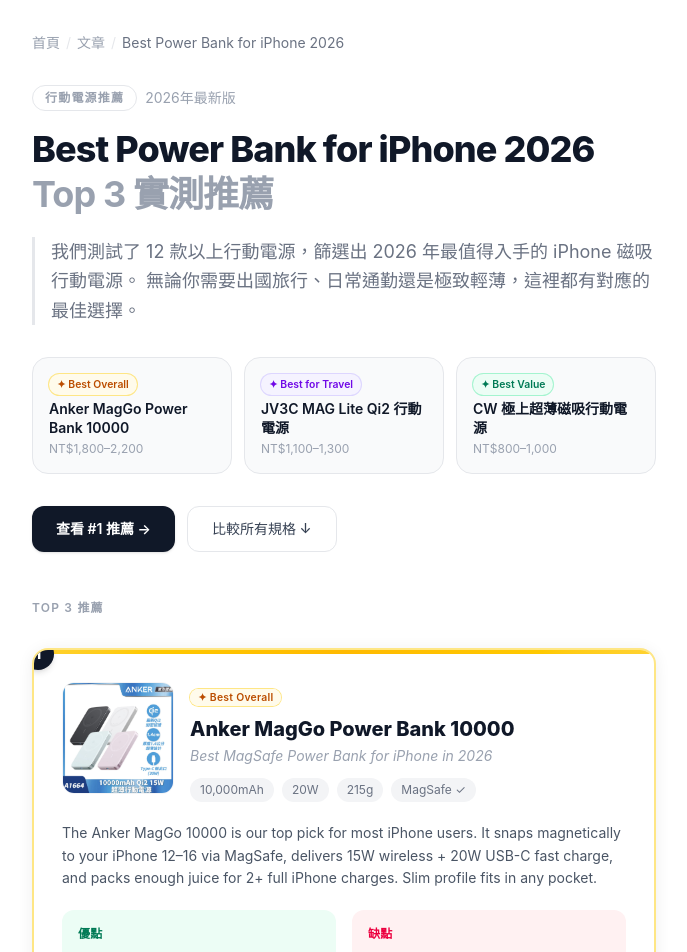
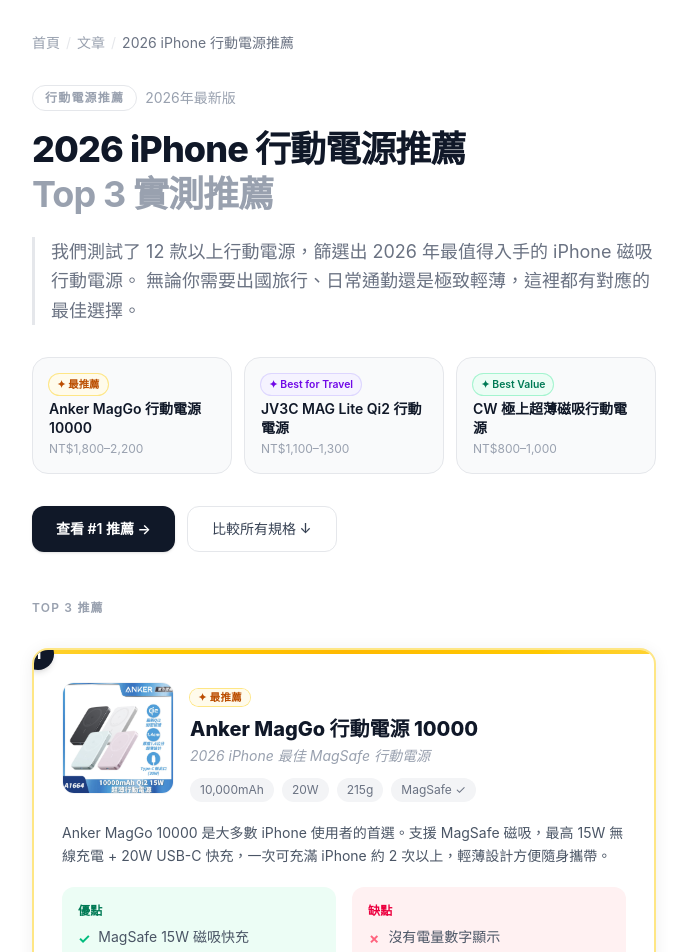
Before and after one commit to winnie67672002/AffiliateWeb, a Next.js app: page /best-power-bank-iphone-2026 in a window 1280 px wide. Shown: the part 80-1032 px from the top of the page, without its empty margins (296-983 px from the left). Built offline with nearby package versions, Linux system fonts and the light colour scheme.

Commit message:
#hotfix 文章內容改繁體中文

```diff
--- a/app/best-power-bank-iphone-2026/page.tsx
+++ b/app/best-power-bank-iphone-2026/page.tsx
@@ -3,13 +3,19 @@
 import Link from 'next/link'
 
 export const metadata: Metadata = {
-  title: 'Best Power Bank for iPhone 2026 — Top 3 Picks Tested',
+  title: 'iPhone 行動電源推薦 2026 — Top 3 實測精選',
   description:
-    'Looking for the best power bank for iPhone in 2026? We tested 12+ options. Here are the top 3 MagSafe-compatible picks for travel, daily carry, and fast charging.',
-  keywords: ['best power bank for iphone 2026', 'magsafe power bank', 'iphone portable charger', 'best portable charger iphone'],
-  openGraph: {
-    title: 'Best Power Bank for iPhone 2026 — Top 3 Picks Tested',
-    description: 'Top 3 MagSafe-compatible power banks for iPhone, tested and ranked.',
+     '正在找 iPhone 行動電源推薦？我們實測 12 款以上 MagSafe 行動電源，整理出 2026 年最值得買的 3 款：出國、日常、輕薄一次搞定。',
+   keywords: [
+    'iPhone行動電源推薦2026',
+    'MagSafe行動電源',
+    '無線充電行動電源',
+    'iPhone快充',
+    '行動電源推薦'
+  ],
+   openGraph: {
+    title: 'iPhone 行動電源推薦 2026 — Top 3 實測精選',
+    description: '2026 最值得買的 iPhone MagSafe 行動電源 Top 3 推薦',
     type: 'article',
   },
 }
@@ -19,14 +25,20 @@
 const PRODUCTS = [
   {
     rank: 1,
-    badge: '✦ Best Overall',
+    badge: '✦ 最推薦',
     badgeColor: 'bg-amber-50 text-amber-700 ring-1 ring-amber-200',
-    name: 'Anker MagGo Power Bank 10000',
-    tagline: 'Best MagSafe Power Bank for iPhone in 2026',
+    name: 'Anker MagGo 行動電源 10000',
+    tagline: '2026 iPhone 最佳 MagSafe 行動電源',
     description:
-      'The Anker MagGo 10000 is our top pick for most iPhone users. It snaps magnetically to your iPhone 12–16 via MagSafe, delivers 15W wireless + 20W USB-C fast charge, and packs enough juice for 2+ full iPhone charges. Slim profile fits in any pocket.',
-    pros: ['MagSafe 15W wireless', '20W USB-C PD', '10,000mAh — 2+ iPhone charges', 'Slim & lightweight (215g)', 'Pass-through charging'],
-    cons: ['No display', 'Wireless charging only on MagSafe side'],
+      'Anker MagGo 10000 是大多數 iPhone 使用者的首選。支援 MagSafe 磁吸，最高 15W 無線充電 + 20W USB-C 快充，一次可充滿 iPhone 約 2 次以上，輕薄設計方便隨身攜帶。',
+    pros: [
+      'MagSafe 15W 磁吸快充',
+      'USB-C PD 20W 快充',
+      '10000mAh 可充 2 次以上 iPhone',
+      '輕薄設計（215g）',
+      '支援邊充邊用'
+    ],
+       cons: ['沒有電量數字顯示', '無線充電僅支援磁吸區'],
     capacity: '10,000mAh',
     weight: '215g',
     maxOutput: '20W',
@@ -92,28 +104,24 @@
 
 const FAQS = [
   {
-    q: 'How many mAh do I need for an iPhone?',
-    a: 'For iPhone 15/16 (3,274–4,685mAh battery), a 5,000mAh power bank gives roughly 1 full charge. 10,000mAh gives 2+ charges. For travel or multi-day trips, we recommend at least 10,000mAh.',
-  },
-  {
-    q: 'Can I bring a power bank on a plane?',
-    a: 'Yes, but only in carry-on luggage — never checked bags. Most airlines allow power banks up to 100Wh (roughly 27,000mAh at 3.7V). The JV3C MAG Lite in our list is CCC-certified and compliant with airline regulations.',
-  },
-  {
-    q: 'Is MagSafe worth it for power banks?',
-    a: 'Yes, if you use iPhone 12 or later. MagSafe power banks snap on magnetically so you can keep using your phone while charging — no cable needed. Qi2 standard also guarantees 15W wireless charging, which is significantly faster than standard Qi.',
-  },
-  {
-    q: 'What is the fastest charging power bank for iPhone?',
-    a: 'For wired charging, look for USB-C Power Delivery (PD) 20W or higher. The Anker MagGo 10000 supports both 15W MagSafe wireless and 20W USB-C PD — making it the fastest dual-mode option in our list.',
-  },
-  {
-    q: 'Can I charge multiple devices at once?',
-    a: 'It depends on the model. The Anker MagGo 10000 and LaPO 8-in-1 support simultaneous charging via MagSafe + USB-C. For most users, one device at a time is sufficient, but if you travel with multiple devices, look for at least 2 output ports.',
+    q: 'iPhone 需要幾 mAh 的行動電源？',
+    a: 'iPhone 電池約 3000–4500mAh，5000mAh 可充滿 1 次，10000mAh 約可充 2 次以上，出國建議至少 10000mAh。',
   },
   {
     q: '行動電源可以帶上飛機嗎？',
-    a: '可以，但只能放隨身行李，不能託運。一般航空公司允許 100Wh（約 27,000mAh）以下的行動電源登機。JV3C MAG Lite 通過 CCC 認證，是符合規範的選擇。',
+    a: '可以，但必須隨身攜帶，不能托運。一般限制在 100Wh（約 27000mAh）以下。',
+  },
+  {
+    q: 'MagSafe 行動電源值得買嗎？',
+    a: '如果你是 iPhone 12 以上使用者非常推薦，可以磁吸邊充邊用，不用插線更方便。',
+  },
+  {
+    q: '哪一款充電最快？',
+    a: '有線充電通常最快（USB-C PD 20W 以上），Anker MagGo 同時支援無線與有線快充。',
+  },
+  {
+    q: '可以同時充多個裝置嗎？',
+    a: '部分款式支援多輸出，例如 Anker MagGo 可以同時充手機與耳機。',
   },
 ]
 
@@ -205,7 +213,7 @@
         <span className="text-gray-200">/</span>
         <Link href="/blog" className="hover:text-gray-700 transition-colors">文章</Link>
         <span className="text-gray-200">/</span>
-        <span className="text-gray-500 truncate">Best Power Bank for iPhone 2026</span>
+        <span className="text-gray-500 truncate">2026 iPhone 行動電源推薦 </span>
       </nav>
 
       {/* ── HERO ───────────────────────────────────────────── */}
@@ -218,7 +226,7 @@
         </div>
 
         <h1 className="text-3xl sm:text-4xl font-extrabold text-gray-900 leading-tight tracking-tight mb-5">
-          Best Power Bank for iPhone 2026<br />
+          2026 iPhone 行動電源推薦 <br />
           <span className="text-gray-400 font-bold">Top 3 實測推薦</span>
         </h1>
 
```
